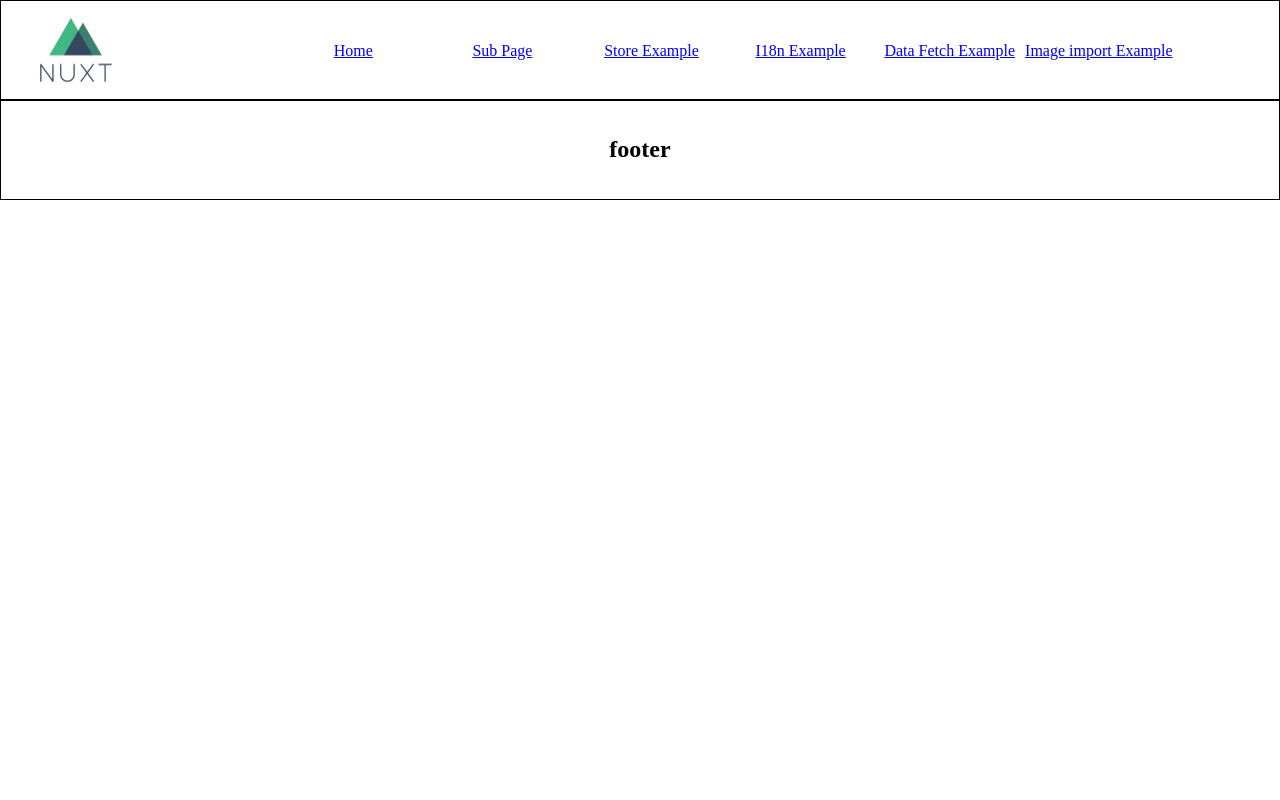
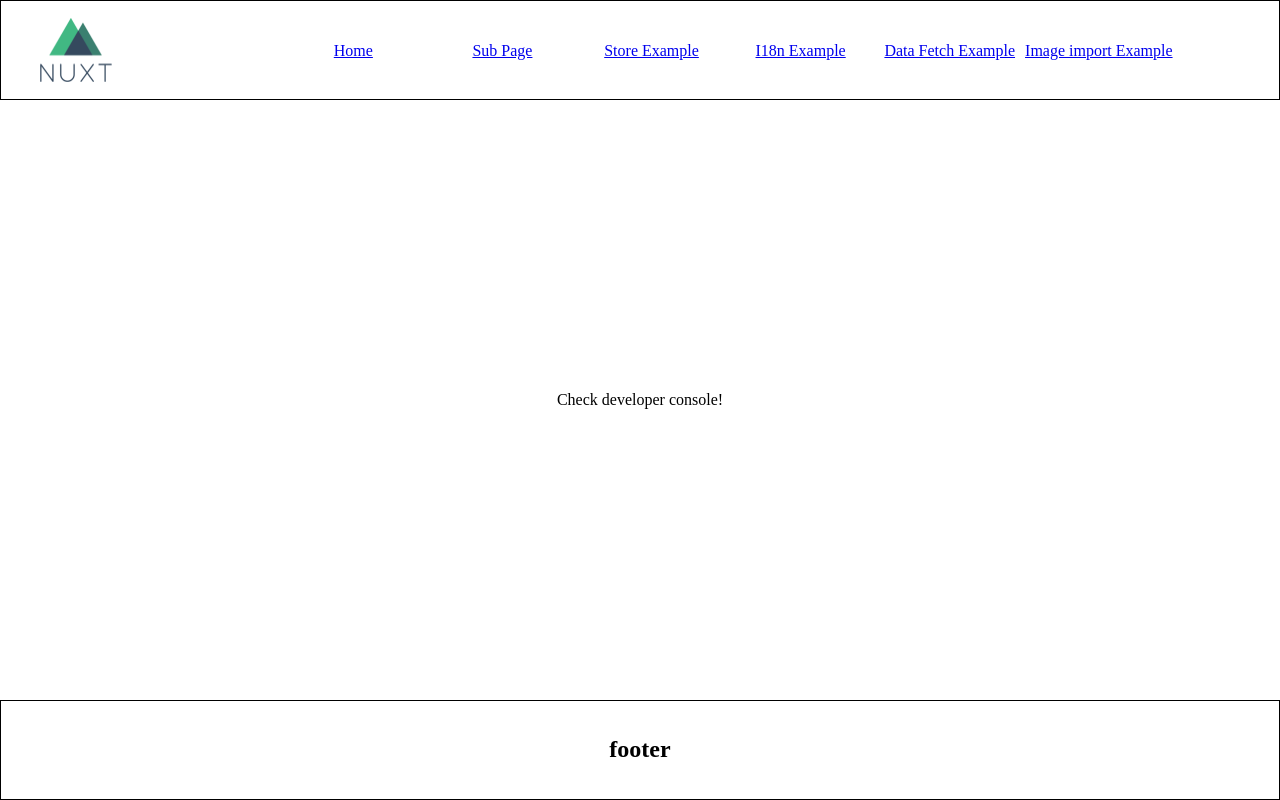
Before and after one commit to taezzang/nuxt3-boilerplate-code, a Nuxt app: page /config in a window 1280 px wide. Built offline with nearby package versions, Linux system fonts and the light colour scheme.

Commit message:
vue 인스턴스에서 runtimeConfig 확인 코드  추가

```diff
--- /dev/null
+++ b/pages/config.vue
@@ -0,0 +1,11 @@
+<template>
+    <div class="section">
+        <div>Check developer console!</div>
+    </div>
+</template>
+<script setup lang="ts">
+const config = useRuntimeConfig();
+console.log('Runtime config:', config.public);
+
+console.log('API Base URL:', config.apiBase);
+</script>
```
